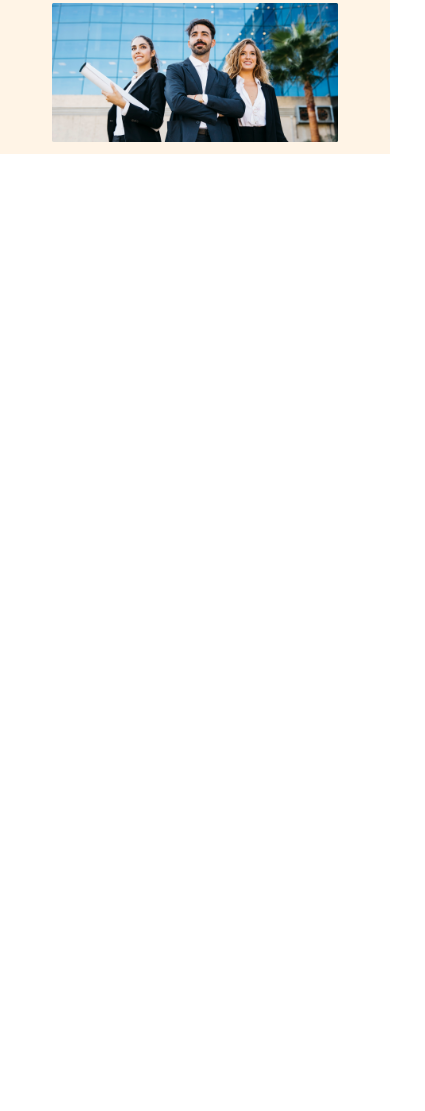
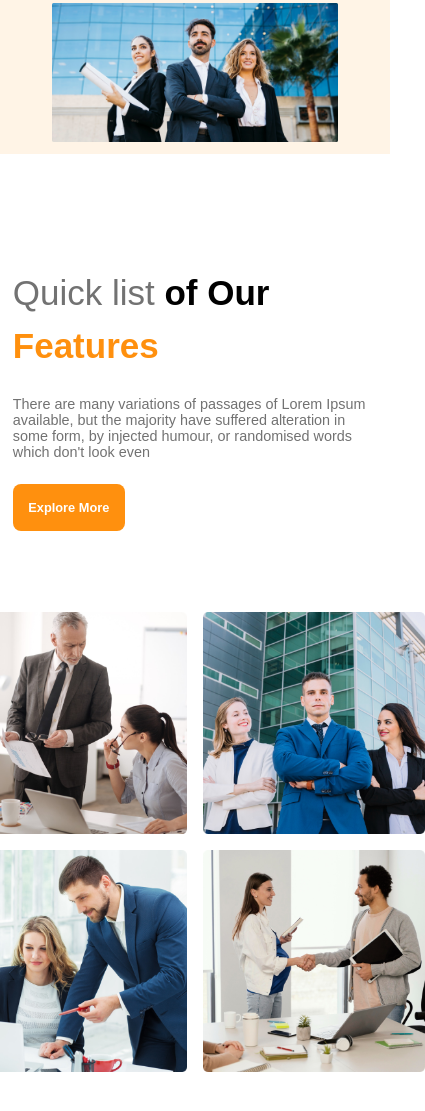
Before and after one commit to Jaber-riyan/Architecture_Project, a plain HTML site: page index.html in a window 390 px wide. Shown: the part 641-1752 px from the top of the page, 425 px wide, since content can reach past the window. Before the commit the page ends 875 px from the top, so only its background shows below. Drawn offline with Linux system fonts and the light colour scheme.

Commit message:
feature section and responsive query complete

```diff
--- a/index.html
+++ b/index.html
@@ -18,17 +18,41 @@
         </ul>
       </nav>
       <div class="banner">
-        <h1 class="banner-title">Brand New <br>Group of Architects</h1>
+        <h1 class="banner-title">Brand New <br />Group of Architects</h1>
         <p class="banner-description">
           There are many variations of passages of Lorem Ipsum available, but
-          the majority have suffered alteration in <br>some form, by injected
+          the majority have suffered alteration in <br />some form, by injected
           humour, or randomised words which don't look even
         </p>
-        <button class="btn-primary"><a class="a-white" href="">Explore More</a></button><br>
-        <img src="./images/banner.png" alt="">
+        <button class="btn-primary">
+          <a class="a-white" href="">Explore More</a></button
+        ><br />
+        <img src="./images/banner.png" alt="" />
       </div>
     </header>
-    <main></main>
+    <main>
+      <!-- feature section start  -->
+      <section class="features">
+        <div class="feature-photo">
+          <img src="./images/team1.png" alt="" />
+          <img src="./images/team2.png" alt="" />
+          <img src="./images/team3.png" alt="" />
+          <img src="./images/team4.png" alt="" />
+        </div>
+        <div class="feature-text-btn">
+          <h1><span class="feature-text-span1">Quick list</span> of Our <span class="feature-text-span2"><br>Features</span></h1>
+          <p>
+            There are many variations of passages of Lorem Ipsum available, but
+            the majority have suffered alteration in some form, by injected
+            humour, or randomised words which don't look even
+          </p>
+          <button class="btn-primary">
+            <a class="a-white" href="">Explore More</a>
+          </button>
+        </div>
+      </section>
+      <!-- feature section end  -->
+    </main>
     <footer></footer>
   </body>
 </html>
--- a/style.css
+++ b/style.css
@@ -100,13 +100,53 @@ header {
 /* banner section end */
 /* header section end */
 
-
-
+/* main section  */
+/* features section  */
+.features {
+  width: 60%;
+  margin: 0 auto;
+  display: flex;
+  justify-content: center;
+  align-items: center;
+  gap: 3rem;
+  margin-bottom: 80px;
+}
+.feature-photo {
+  display: grid;
+  grid-template-columns: repeat(2, 1fr);
+  gap: 1rem;
+}
+.feature-photo img {
+  width: 222px;
+  height: 222px;
+}
+.feature-text-btn h1 {
+  font-size: 35px;
+  font-weight: 700;
+  line-height: 53px;
+  margin-bottom: 1.5rem;
+}
+.feature-text-span1 {
+  color: rgb(114, 114, 114);
+  font-weight: 500;
+}
+.feature-text-span2 {
+  color: rgb(255, 144, 14);
+}
+.feature-text-btn p {
+  color: rgb(114, 114, 114);
+  font-size: 0.9rem;
+  font-weight: 400;
+  margin-bottom: 1.5rem;
+}
+/* features section end */
+/* main section end */
 
 /* media query code for responsive  */
 
 @media screen and (max-width: 576px) {
-  .navbar, .nav-links {
+  .navbar,
+  .nav-links {
     flex-direction: column;
     align-items: center;
   }
@@ -124,5 +164,9 @@ header {
     width: 100%;
     padding: 0.5rem 1rem;
   }
-
+  .features {
+    flex-direction: column-reverse;
+    width: 100%;
+    padding: 2rem 0.8rem ;
+  }
 }
```
